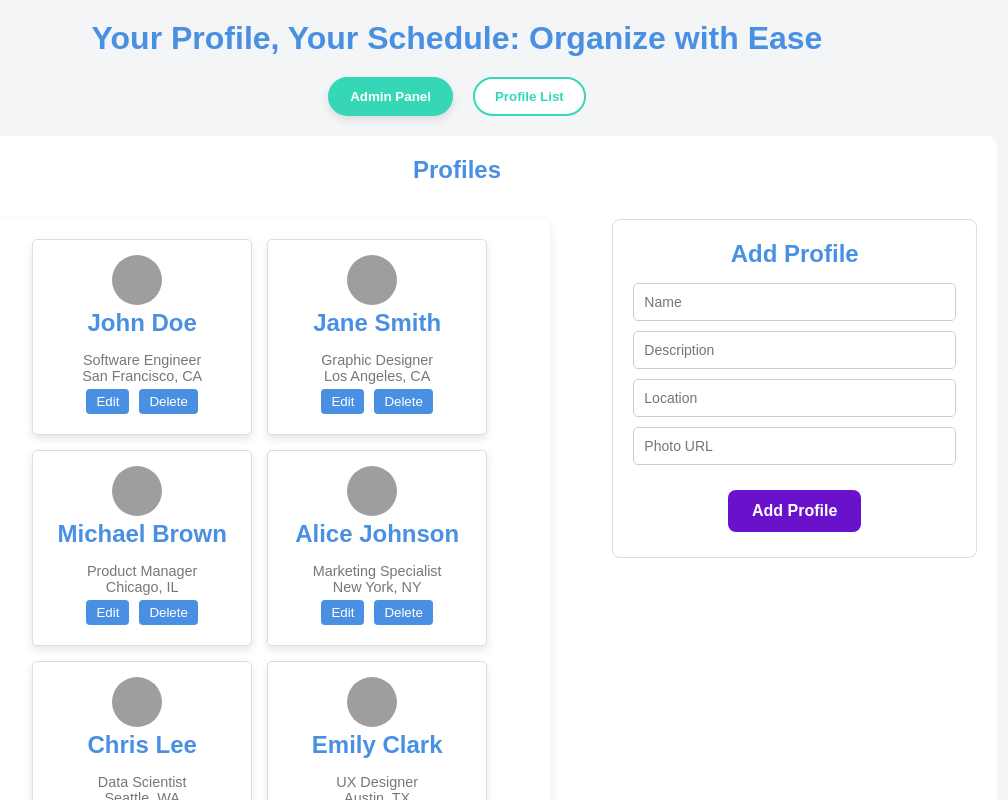
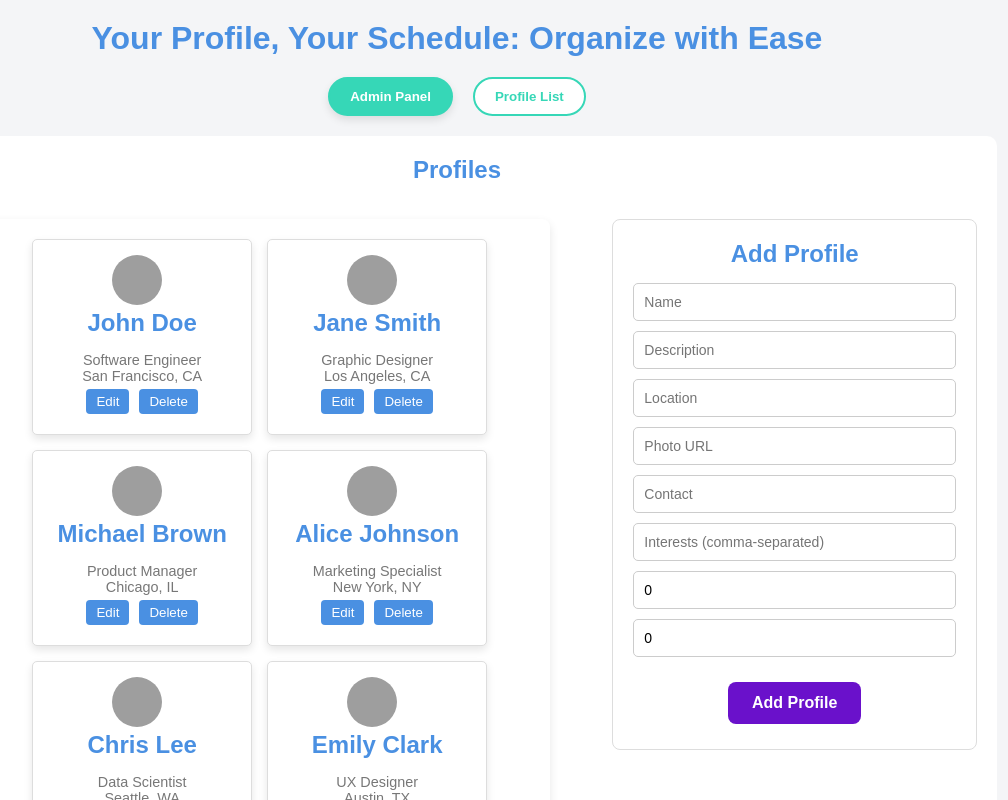
Before and after one commit to Balajibalu19/Frontend_Case, a React (Create React App) app: page / in a window 1280 px wide. Both pictures are taken after a click on the button "Admin Panel". Shown: the top 800 px of the page, without its empty margins (183-1191 px from the left). Built offline with nearby package versions, Linux system fonts and the light colour scheme; grey boxes are pictures that could not be loaded.

Commit message:
first commit

```diff
--- a/src/components/AdminPanel.js
+++ b/src/components/AdminPanel.js
@@ -7,44 +7,42 @@ const AdminPanel = ({ profiles, setProfiles }) => {
     description: '',
     photo: '',
     location: '',
-    lat: '',
-    lng: '',
+    lat: 0,         // New input for latitude
+    lng: 0,         // New input for longitude
+    contact: '',
+    interests: '',
   });
 
   const [editingProfile, setEditingProfile] = useState(null); // Track the profile being edited
   const [error, setError] = useState('');
   const [success, setSuccess] = useState('');
 
-  // Regex to validate URL (basic check for a valid URL)
-  const isValidURL = (url) => {
-    const regex = /^(https?:\/\/)[a-zA-Z0-9-]+(\.[a-zA-Z0-9-]+)+(\.[a-zA-Z]{2,})$/;
-    return regex.test(url);
-  };
-
   // Handle adding a new profile
   const handleAddProfile = () => {
     setError('');
     setSuccess('');
 
-    if (!newProfile.name || !newProfile.description || !newProfile.location || !newProfile.photo) {
+    if (!newProfile.name || !newProfile.description || !newProfile.location || !newProfile.photo || !newProfile.contact || !newProfile.interests || !newProfile.lat || !newProfile.lng) {
       setError('All fields are required!');
       return;
     }
 
-    if (!isValidURL(newProfile.photo)) {
-      setError('Invalid photo URL!');
-      return;
-    }
+    const interestsArray = (newProfile.interests || '')
+      .trim()
+      .split(',')
+      .map(interest => interest.trim());
 
-    // Add the new profile to the profiles array
+
     setProfiles([
       ...profiles,
       {
         ...newProfile,
+        interests: interestsArray,
         id: profiles.length + 1,
       }
     ]);
-    setNewProfile({ name: '', description: '', photo: '', location: '', lat: '', lng: '' });
+    console.log(newProfile);
+    setNewProfile({ name: '', description: '', photo: '', location: '', lat: 0, lng: 0, contact: '', interests: '' });
     setSuccess('Profile added successfully!');
   };
 
@@ -55,29 +53,42 @@ const AdminPanel = ({ profiles, setProfiles }) => {
 
   // Handle editing a profile
   const handleEditProfile = (profile) => {
-    setEditingProfile(profile); // Set the profile to be edited
-    setNewProfile(profile); // Populate the form with the profile's details
+    setEditingProfile(profile);
+    setNewProfile(profile);
   };
 
   // Handle saving the edited profile
   const handleSaveProfile = () => {
+    let interestsArray;
+
+    // Check if newProfile.interests is an array or a string
+    if (Array.isArray(newProfile.interests)) {
+      interestsArray = newProfile.interests; // It's already an array
+    } else {
+      interestsArray = (newProfile.interests || '')
+        .trim()
+        .split(',')
+        .map(interest => interest.trim());
+    }
+
     setProfiles(profiles.map(profile =>
-      profile.id === editingProfile.id ? { ...editingProfile, ...newProfile } : profile
+      profile.id === editingProfile.id ? { ...editingProfile, ...newProfile, interests: interestsArray } : profile
     ));
-    setNewProfile({ name: '', description: '', photo: '', location: '', lat: '', lng: '' });
-    setEditingProfile(null); // Reset editing mode
+
+    setNewProfile({ name: '', description: '', photo: '', location: '', lat: 0, lng: 0, contact: '', interests: '' });
+    setEditingProfile(null);
     setSuccess('Profile updated successfully!');
   };
 
+
   // Handle canceling edit
   const handleCancelEdit = () => {
-    setNewProfile({ name: '', description: '', photo: '', location: '', lat: '', lng: '' });
-    setEditingProfile(null); // Reset editing mode
+    setNewProfile({ name: '', description: '', photo: '', location: '', lat: '', lng: '', contact: '', interests: '' });
+    setEditingProfile(null);
   };
 
   return (
     <div className="admin-panel">
-      {/* Display error or success messages */}
       {error && <div className="error-message">{error}</div>}
       {success && <div className="success-message">{success}</div>}
       <h2>Profiles</h2>
@@ -85,7 +96,6 @@ const AdminPanel = ({ profiles, setProfiles }) => {
 
         {/* Profile List */}
         <div className="profile-list-container">
-
           <div className="profile-list">
             {profiles.map(profile => (
               <div key={profile.id} className="profile">
@@ -93,6 +103,7 @@ const AdminPanel = ({ profiles, setProfiles }) => {
                 <h2>{profile.name}</h2>
                 <p>{profile.description}</p>
                 <p>{profile.location}</p>
+
                 <button onClick={() => handleEditProfile(profile)}>Edit</button>
                 <button onClick={() => handleDeleteProfile(profile.id)}>Delete</button>
               </div>
@@ -100,7 +111,7 @@ const AdminPanel = ({ profiles, setProfiles }) => {
           </div>
         </div>
 
-        {/* Add Profile Form */}
+        {/* Add/Edit Profile Form */}
         <div className="form-container">
           <h2>{editingProfile ? 'Edit Profile' : 'Add Profile'}</h2>
           <div className="input-fields">
@@ -128,8 +139,33 @@ const AdminPanel = ({ profiles, setProfiles }) => {
               value={newProfile.photo}
               onChange={(e) => setNewProfile({ ...newProfile, photo: e.target.value })}
             />
+            <input
+              type="text"
+              placeholder="Contact"
+              value={newProfile.contact}
+              onChange={(e) => setNewProfile({ ...newProfile, contact: e.target.value })}
+            />
+            <input
+              type="text"
+              placeholder="Interests (comma-separated)"
+              value={newProfile.interests || ''} // Ensure it's always a string
+              onChange={(e) => setNewProfile({ ...newProfile, interests: e.target.value })}
+            />
 
-            {/* Buttons for adding or saving a profile */}
+            <input
+              type="number"
+              placeholder="Latitude"
+              value={newProfile.lat}
+              onChange={(e) => setNewProfile({ ...newProfile, lat: parseFloat(e.target.value) || 0 })}
+            />
+            <input
+              type="number"
+              placeholder="Longitude"
+              value={newProfile.lng}
+              onChange={(e) => setNewProfile({ ...newProfile, lng: parseFloat(e.target.value) || 0 })}
+            />
+
+
             {editingProfile ? (
               <>
                 <button className="save-profile-button" onClick={handleSaveProfile}>Save Changes</button>
```
